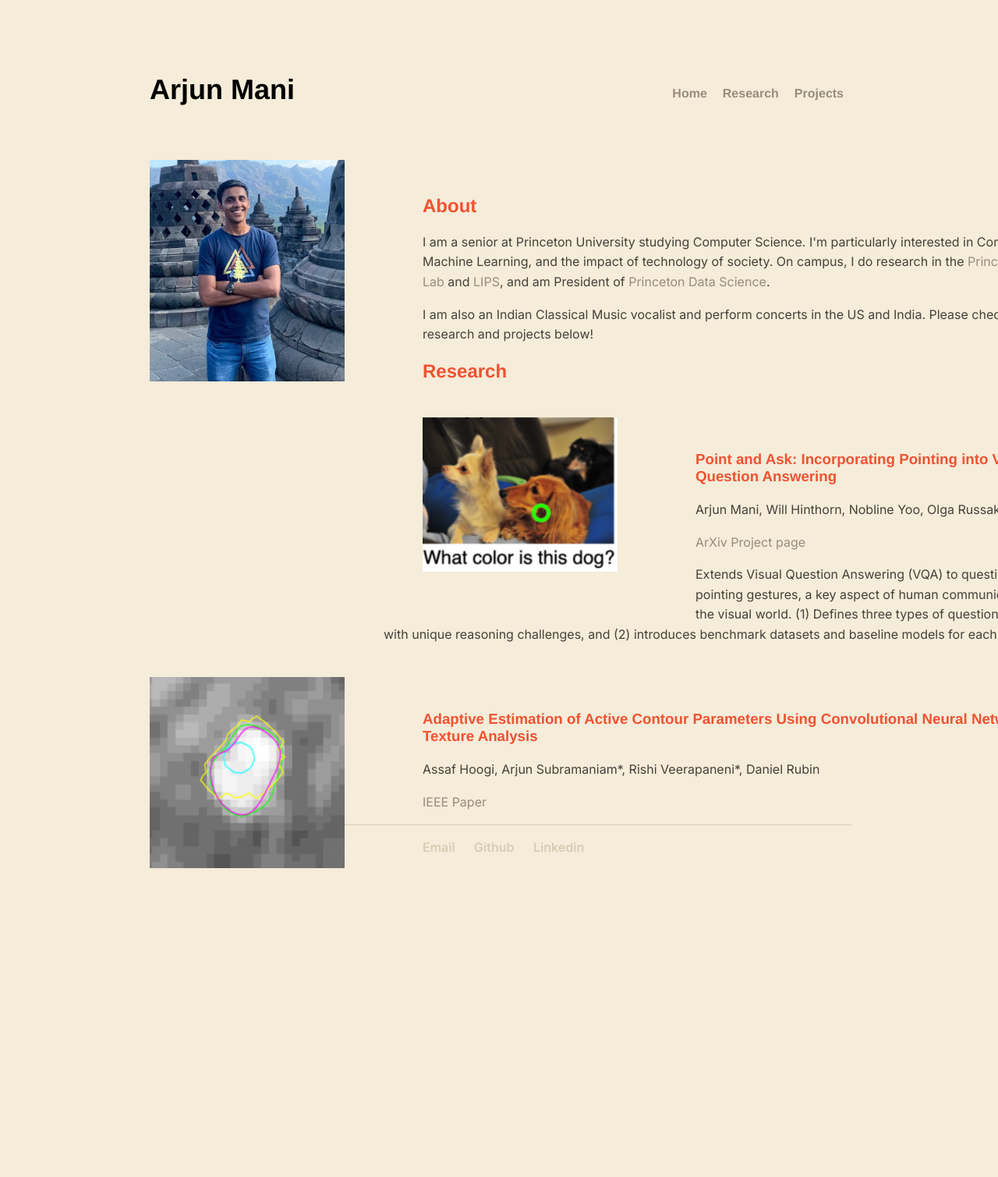
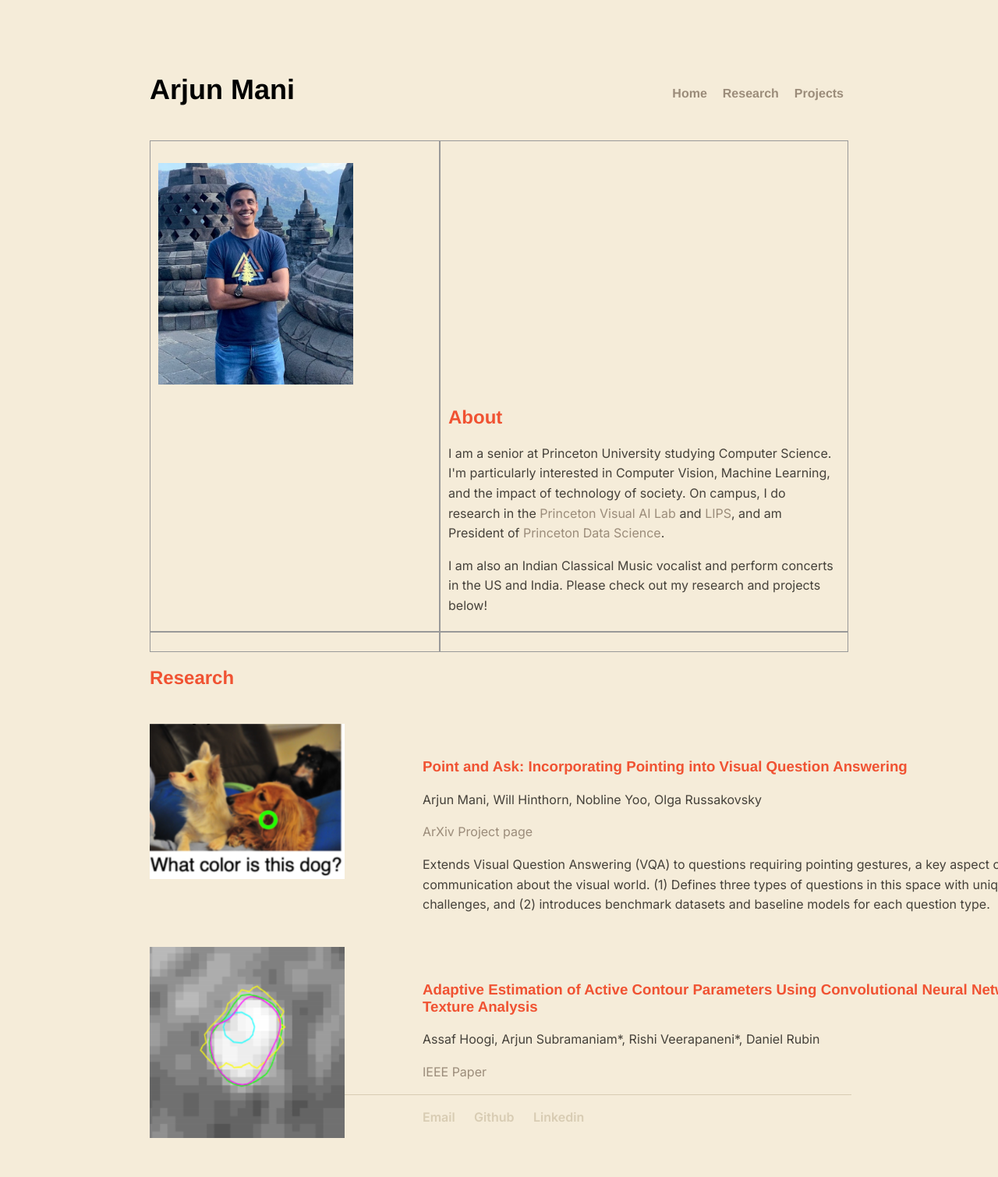
Before and after one commit to arjun-mani/arjun-mani.github.io, a Jekyll site: the page built from index.html, in a window 1280 px wide. Shown: the whole page at 78% size. Built offline with Jekyll 4.4.1, drawn with Linux system fonts in a browser that asks for light colours; some web fonts are replaced; before the commit the page ends 1163 px from its top, so only the background shows below that.

Commit message:
Update index.html

```diff
--- a/index.html
+++ b/index.html
@@ -3,16 +3,28 @@ layout: default
 title: Home
 ---
 
+<div class="divTable">
+<div class="divTableBody">
 
-<img class="about" src="/imgs/profile.jpg" class="propic" width="100%">
-<div class="about">
-	<h2>About</h2>
-	<p>I am a senior at Princeton University studying Computer Science. I'm particularly interested in Computer Vision, Machine Learning, and the impact of technology of society. On campus, I do research in the <a href="https://visualai.princeton.edu/" target="_blank">Princeton Visual AI Lab</a> and <a href="https://lips.cs.princeton.edu/" target="_blank">LIPS</a>, and am President of <a href="https://princetonds.io/" target="_blank">Princeton Data Science</a>.</p>
-	<p>I am also an Indian Classical Music vocalist and perform concerts in the US and India. Please check out my research and projects below!</p>
-	<p></p>
-	<p></p>
-	<p></p>
+<div class="divTableRow">
+	<div class="divTableCell"><img class="about" src="/imgs/profile.jpg" class="propic" width="100%"></div>
+	<div class="divTableCell">
+		<h2>About</h2>
+		<p>I am a senior at Princeton University studying Computer Science. I'm particularly interested in Computer Vision, Machine Learning, and the impact of technology of society. On campus, I do research in the <a href="https://visualai.princeton.edu/" target="_blank">Princeton Visual AI Lab</a> and <a href="https://lips.cs.princeton.edu/" target="_blank">LIPS</a>, and am President of <a href="https://princetonds.io/" target="_blank">Princeton Data Science</a>.</p>
+		<p>I am also an Indian Classical Music vocalist and perform concerts in the US and India. Please check out my research and projects below!</p>
+		<p></p>
+	</div>
 </div>
+
+<div class="divTableRow">
+	<div class="divTableCell">&nbsp;</div>
+	<div class="divTableCell">&nbsp;</div>
+</div>
+
+</div>
+</div>
+
+
 <h2 id="Research">Research</h2>
 <img class="about" src="/imgs/pointing.png" class="propic" width="100%">
 <div class="about">
```
